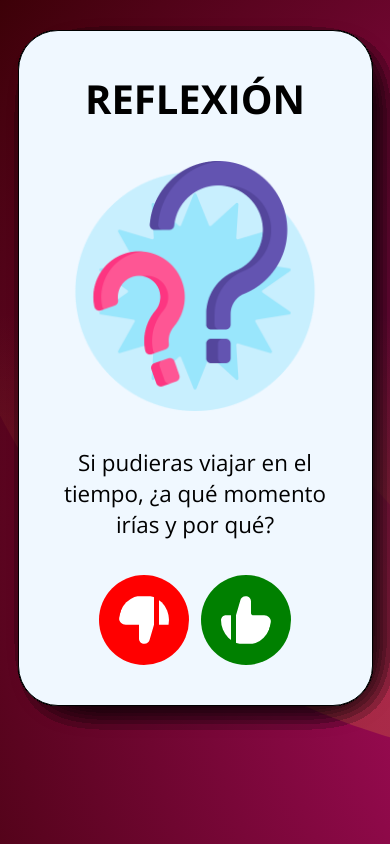
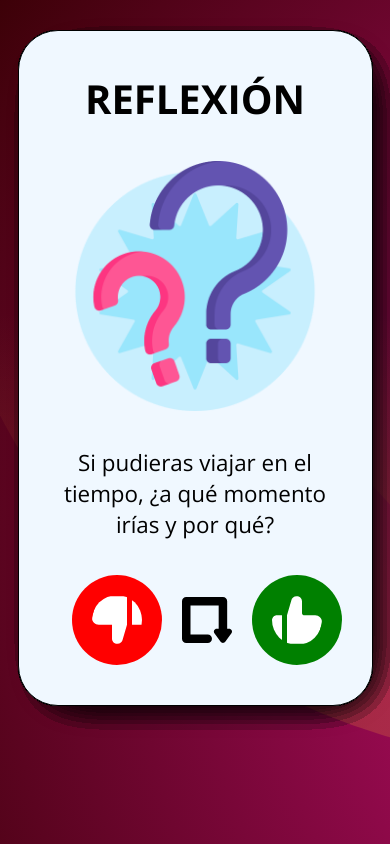
Before and after one commit to francobalich/QuizGame, a React (Vite) app: page /game in a window 390 px wide. Built offline with nearby package versions, Linux system fonts and the light colour scheme.

Commit message:
Feat: Add Return button

```diff
--- a/src/components/Card/Card.css
+++ b/src/components/Card/Card.css
@@ -53,11 +53,14 @@
   width: 50px;
 }
 .svgButton{
-  border-radius: 50%;
   width: 50px;
   padding: 20px;
 }
 
+.btnRadius{
+
+  border-radius: 50%;
+}
 .like{
   background-color: green;
 }
@@ -73,4 +76,7 @@
   .card p {
     font-size: 1.4rem;
   }
+  .card__btnContainer {
+    width: 90%;
+  }
 }
--- a/src/components/Card/Card.jsx
+++ b/src/components/Card/Card.jsx
@@ -2,12 +2,14 @@ import { useEffect, useState } from 'react'
 import './Card.css'
 import svgLike from '../../assets/like.svg'
 import svgDislike from '../../assets/dislike.svg'
+import svgReturn from '../../assets/return.svg'
 import pngQuestion from '../../assets/pregunta2.png'
+import { useNavigate } from 'react-router-dom'
 
-export const Card = ({title="Title",text="-", id,clb}) => {
+export const Card = ({ title = "Title", text = "-", id, clb }) => {
   const [animation, setAnimation] = useState('')
-
-  const removeQuestion=(newAnimation)=>{
+  const navigate = useNavigate()
+  const removeQuestion = (newAnimation) => {
     setAnimation(newAnimation)
     setTimeout(() => {
       setAnimation('hidden')
@@ -17,14 +19,16 @@ export const Card = ({title="Title",text="-", id,clb}) => {
 
   const handleBtnDislike = () => {
     removeQuestion('cardToLeft')
-    localStorage.setItem(id,false)
+    localStorage.setItem(id, false)
   }
 
   const handleBtnLike = () => {
     removeQuestion('cardToRight')
-    localStorage.setItem(id,true)
+    localStorage.setItem(id, true)
   }
-
+  const handleBtnReturn = () => {
+    navigate('/')
+  }
 
   return (
     <div className={`card ${animation}`}>
@@ -32,8 +36,9 @@ export const Card = ({title="Title",text="-", id,clb}) => {
       <img className='card__mainImg' src={pngQuestion} alt='imagen con signo de pregunta' />
       <p>{text}</p>
       <div className='card__btnContainer'>
-        <img className='svgButton dislike' onClick={handleBtnDislike} src={svgDislike} alt='botton con una cruz' />
-        <img className='svgButton like' onClick={handleBtnLike} src={svgLike} alt='botton con una cruz' />
+        <img className='svgButton btnRadius dislike' onClick={handleBtnDislike} src={svgDislike} alt='botton de no me gusta' />
+        <img className='svgButton' onClick={handleBtnReturn} src={svgReturn} alt='botton volver' />
+        <img className='svgButton btnRadius like' onClick={handleBtnLike} src={svgLike} alt='botton me gusta' />
       </div>
     </div>
   )
--- a/src/layout/Home/Home.jsx
+++ b/src/layout/Home/Home.jsx
@@ -6,6 +6,7 @@ export const Home = () => {
     <section className='home'>
       <h1 className='title home__mainTitle'>Quiz Game</h1>
       <Link className='btnStyle' to='/game'>Jugar</Link>
+      <Link className='btnStyle' to='/info'>Créditos</Link>
     </section>
   )
 }
--- a/src/layout/Info/Info.jsx
+++ b/src/layout/Info/Info.jsx
@@ -1,3 +1,4 @@
+import { Link } from 'react-router-dom'
 import './Info.css'
 
 export const Info = () => {
@@ -8,6 +9,7 @@ export const Info = () => {
         <p>En directo por Twitch: <a href='https://www.twitch.tv/francolabs'>FrancoLabs</a></p>
         <p><a href='https://github.com/francobalich/QuizGame'>https://github.com/francobalich/QuizGame</a></p>
         <p>©2024</p>
+        <Link className='btnStyle' to='/'>Volver</Link>
       </div>
 
     </section>
```
Also changed, not shown: src/assets/return.svg (added).
